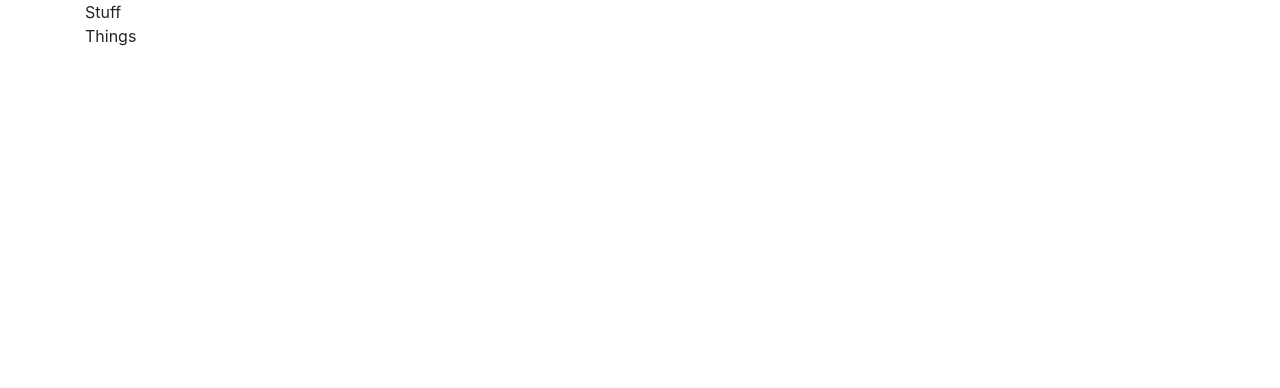
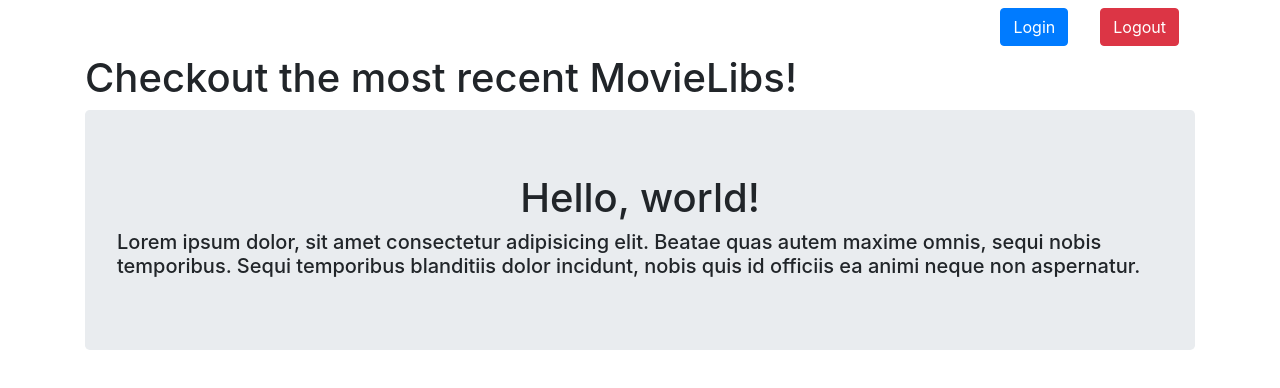
Before and after one commit to Tweetlibs/Tweetlibs, a React (Create React App) app in the folder client/: page / in a window 1280 px wide. Shown: the top 388 px of the page. Built offline with nearby package versions, Linux system fonts and the light colour scheme.

Commit message:
updated front end look for main page and create page

```diff
--- /dev/null
+++ b/client/src/components/LoginBar.js
@@ -0,0 +1,19 @@
+import React from 'react';
+import { Col, Row, Form, Button, Container, Tabs, Tab, Card, Nav, Jumbotron, } from "react-bootstrap";
+
+const componentName = () => {
+    return (
+        <>
+            <Nav className="justify-content-end" activeKey="/home">
+                <Nav.Item>
+                    <Nav.Link href="/login"><Button variant="primary">Login</Button>{' '}</Nav.Link>
+                </Nav.Item>
+                <Nav.Item>
+                    <Nav.Link href="/login"><Button variant="danger">Logout</Button></Nav.Link>
+                </Nav.Item>
+            </Nav>
+        </>
+    );
+};
+
+export default componentName;
--- a/client/src/components/libs/Libs.js
+++ b/client/src/components/libs/Libs.js
@@ -1,10 +1,16 @@
 import React from 'react';
+import { Col, Row, Form, Button, Container, Tabs, Tab, Card, Nav, Jumbotron, } from "react-bootstrap";
+
+const text = 'Lorem ipsum dolor, sit amet consectetur adipisicing elit. Beatae quas autem maxime omnis, sequi nobis temporibus. Sequi temporibus blanditiis dolor incidunt, nobis quis id officiis ea animi neque non aspernatur.'
 
 const Libs = () => {
     return (
-        <div>
-            Things
-        </div>
+        <Jumbotron>
+            <h1 className='text-center'>Hello, world!</h1>
+            <h5>
+                {text}
+            </h5>
+        </Jumbotron>
     );
 };
 
--- a/client/src/components/pages/Main.js
+++ b/client/src/components/pages/Main.js
@@ -1,10 +1,12 @@
 import React from 'react';
 import Libs from '../libs/Libs'
+import LoginBar from '../LoginBar'
 
 const Main = () => {
     return (
         <div>
-            Stuff
+            <LoginBar />
+            <h1>Checkout the most recent MovieLibs!</h1>
             <Libs />
         </div>
     );
--- a/client/src/components/words/Create.js
+++ b/client/src/components/words/Create.js
@@ -1,6 +1,7 @@
 import React from "react";
 import axios from "axios";
 import Input from "./Input";
+import { Col, Row, Form, Button, Container, Tabs, Tab, Card, Nav, Jumbotron, } from "react-bootstrap";
 
 class Create extends React.Component {
   state = {
@@ -61,12 +62,8 @@ class Create extends React.Component {
     return (
       <div>
         <h2>Fill in the fields, click submit and watch the magic happen!</h2>
-        {/* <button onClick={this.handleClick}>Click here</button> */}
-        <div id="word-fields">this is where the stuff goes</div>
         {this.displayFields()}
-        <button onClick={this.handleSubmit} type="submit">
-          Click here
-        </button>
+        <Button variant="primary" onClick={this.handleSubmit}>Submit</Button>{' '}
       </div>
     );
   }
--- a/client/src/components/words/Input.js
+++ b/client/src/components/words/Input.js
@@ -1,12 +1,13 @@
 import React from 'react';
+import { Col, Row, Form, Button, Container, Tabs, Tab, Card, Nav, Jumbotron, } from "react-bootstrap";
 
 class Input extends React.Component {
     render() {
         return (
-            <div>
-                <input type="text" id={this.props.movieKey} onChange={this.props.onchange}/>
-                <h3>{this.props.speech}</h3>
-            </div>
+            <>
+                <Form.Label>{this.props.speech}</Form.Label>
+                <Form.Control type="text" id={this.props.movieKey} onChange={this.props.onchange} />
+            </>
         );
     }
 };
```
